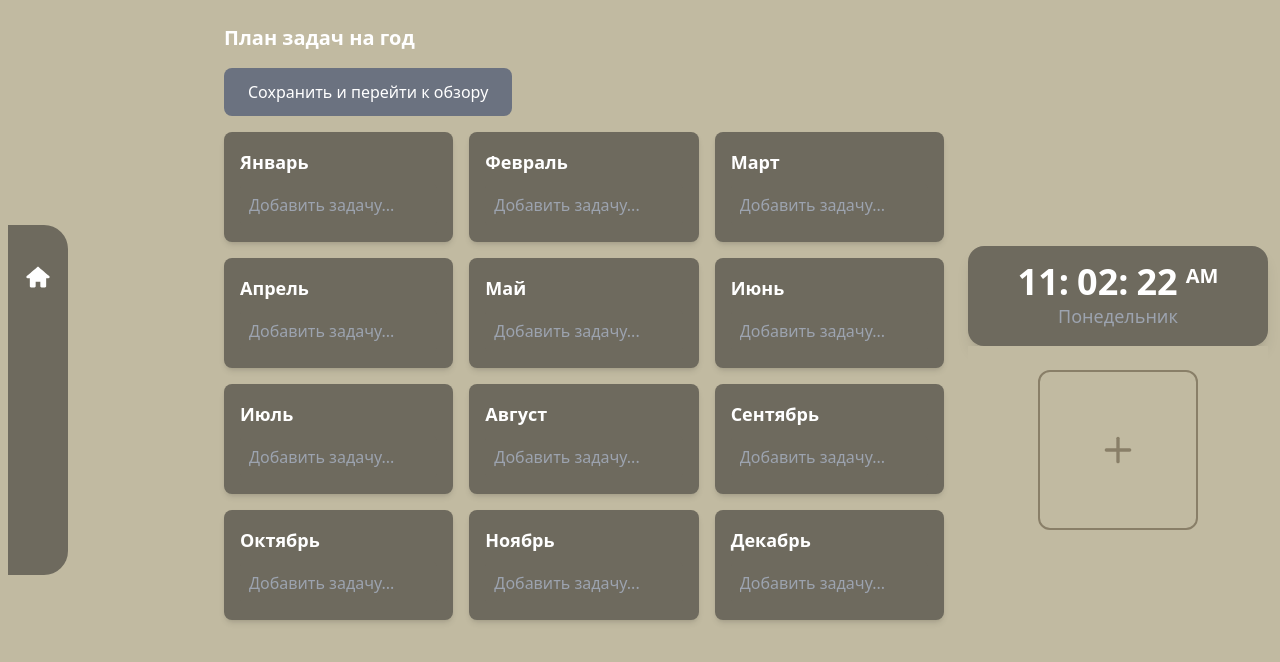
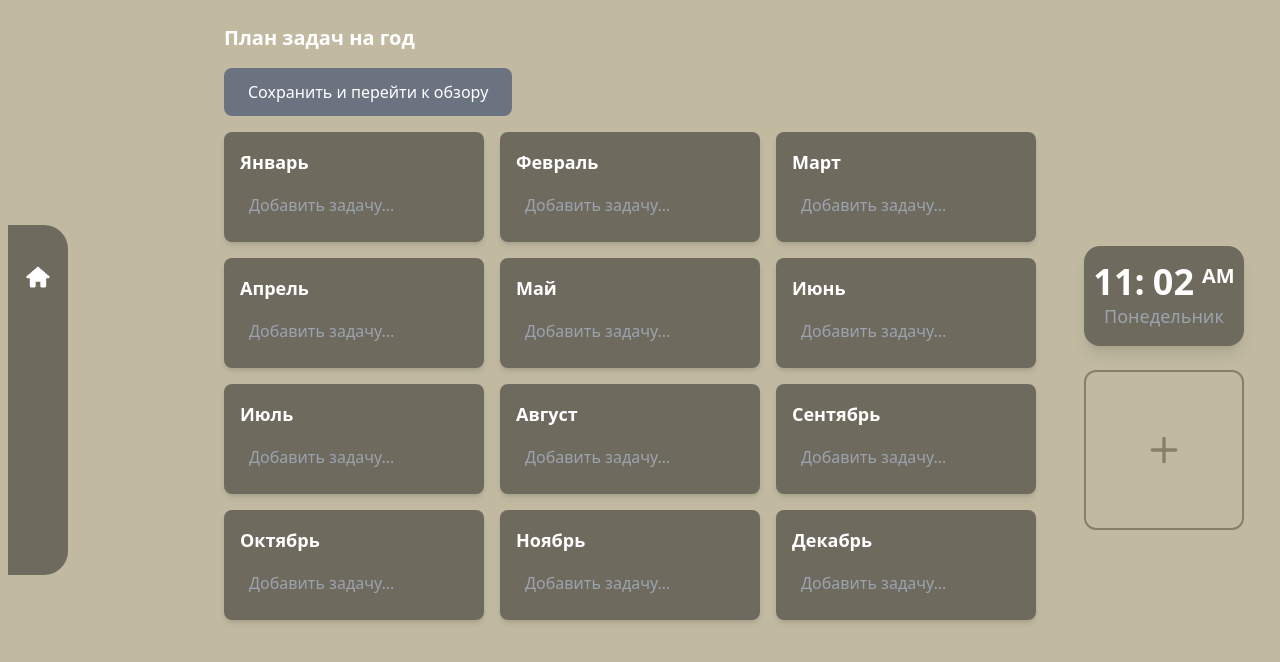
Before and after one commit to foxnaim/Agenda-client-, a Next.js app: page /pages/TaskDashboard in a window 1280 px wide. Shown: the top 662 px of the page. Built offline with nearby package versions, Linux system fonts and the light colour scheme.

Commit message:
modified:   src/app/components/Time/index.tsx

```diff
--- a/src/app/components/Time/index.tsx
+++ b/src/app/components/Time/index.tsx
@@ -11,24 +11,19 @@ export default function Time() {
 
   const hours = time.getHours();
   const minutes = time.getMinutes();
-  const seconds = time.getSeconds();
   const ampm = hours >= 12 ? "PM" : "AM";
   const day = time.toLocaleDateString("ru-RU", { weekday: "long" });
 
-
-
   return (
-    <div className="flex flex-col  items-center p-4 bg-dop text-white rounded-2xl shadow-lg  w-[300px] h-[100px]">
-      {/* Цифровые часы */}
-      <div className="text-4xl font-bold flex gap-2">
-        <span>{String(hours).padStart(2, "0")}:</span>
-        <span>{String(minutes).padStart(2, "0")}:</span>
-        <span>{String(seconds).padStart(2, "0")}</span>
-        <span className="text-xl">{ampm}</span>
+    <div className="flex justify-center items-center">
+      <div className="flex flex-col justify-center items-center p-4 bg-dop text-white rounded-2xl shadow-lg w-[160px] h-[100px]">
+        <div className="text-4xl font-bold flex gap-2">
+          <span>{String(hours).padStart(2, "0")}:</span>
+          <span>{String(minutes).padStart(2, "0")}</span>
+          <span className="text-xl">{ampm}</span>
+        </div>
+        <div className="text-lg text-gray-400 capitalize">{day}</div>
       </div>
-      <div className="text-lg text-gray-400 capitalize">{day}</div>
-
-      {/* Аналоговые часы */}
     </div>
   );
 }
```
